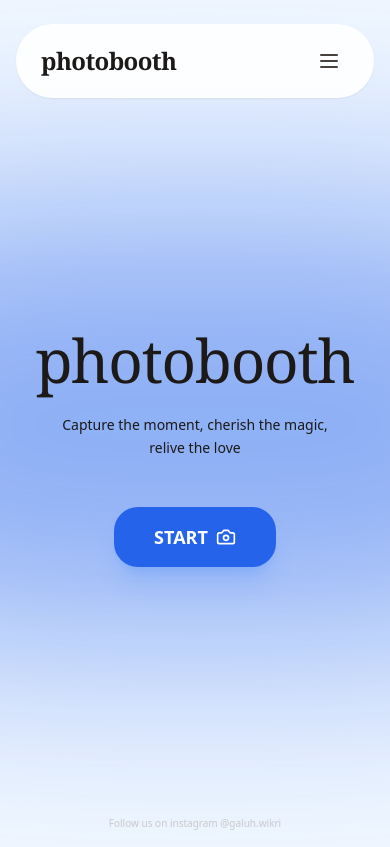
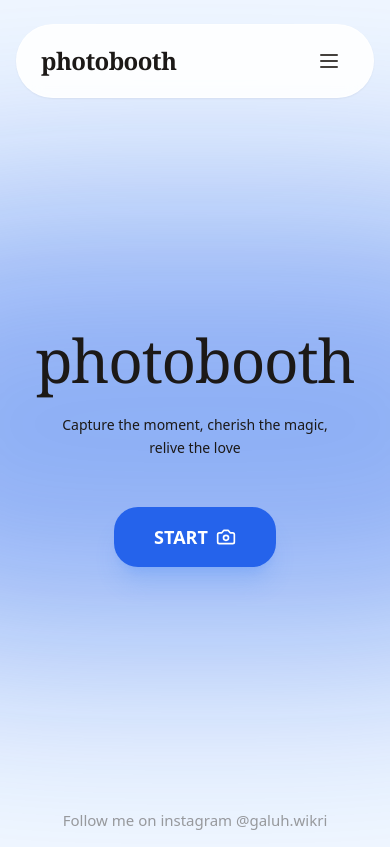
Before and after one commit to GaluhWikri/PhotoBooth_Web, a React (Vite) app: page / in a window 390 px wide. Built offline with nearby package versions, Linux system fonts and the light colour scheme; a web font is replaced by a local one.

Commit message:
feat: enhance UI/UX with responsive navbar, camera timer, and visual improvements

```diff
--- a/src/components/LandingPage.tsx
+++ b/src/components/LandingPage.tsx
@@ -74,8 +74,8 @@ const LandingPage: React.FC<LandingPageProps> = ({ onStart, onNavigate }) => {
                 </div>
             </div>
 
-            <div className="absolute bottom-4 left-0 w-full text-center text-[10px] text-stone-400/50">
-                Follow us on instagram @galuh.wikri
+            <div className="absolute bottom-4 left-0 w-full text-center text-[15px] text-stone-700/50">
+                Follow me on instagram @galuh.wikri
             </div>
 
         </div>
```
